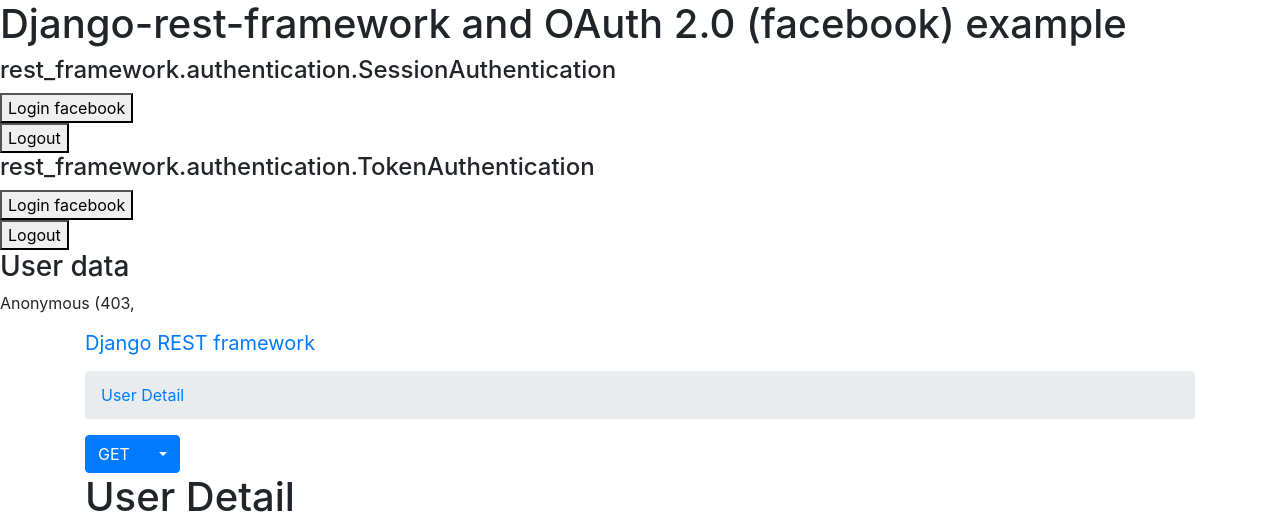
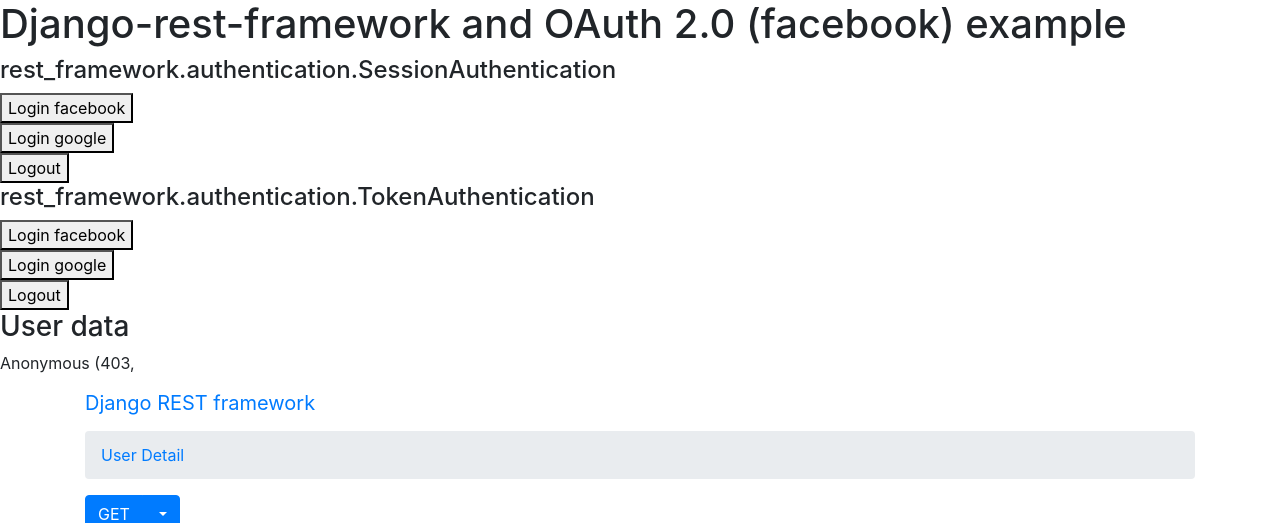
Before and after one commit to st4lk/django-rest-social-auth, a Django app: page / in a window 1280 px wide. Shown: the top 523 px of the page. Run offline with Django 3.2, Linux system fonts and the light colour scheme; some libraries are stand-ins or nearby versions.

Commit message:
add google auth to example

```diff
--- a/example_project/templates/home.html
+++ b/example_project/templates/home.html
@@ -10,12 +10,14 @@
     <h1>Django-rest-framework and OAuth 2.0 (facebook) example</h1>
     <div>
         <h4>rest_framework.authentication.SessionAuthentication</h4>
-        <div><button id="login_session">Login facebook</button></div>
+        <div><button id="login_session_facebook">Login facebook</button></div>
+        <div><button id="login_session_google">Login google</button></div>
         <div><button id="logout_session">Logout</button></div>
     </div>
     <div>
         <h4>rest_framework.authentication.TokenAuthentication</h4>
-        <div><button id="login_token">Login facebook</button></div>
+        <div><button id="login_token_facebook">Login facebook</button></div>
+        <div><button id="login_token_google">Login google</button></div>
         <div><button id="logout_token">Logout</button></div>
     </div>
     <div>
@@ -42,7 +44,6 @@
         }
         return cookieValue;
     }
-    var csrftoken = getCookie('csrftoken');
 
     function csrfSafeMethod(method) {
         // these HTTP methods do not require CSRF protection
@@ -51,7 +52,7 @@
     $.ajaxSetup({
         beforeSend: function(xhr, settings) {
             if (!csrfSafeMethod(settings.type) && !this.crossDomain) {
-                xhr.setRequestHeader("X-CSRFToken", csrftoken);
+                xhr.setRequestHeader("X-CSRFToken", getCookie('csrftoken'));
             }
         }
     });
@@ -79,17 +80,40 @@
         $("#user_data_header").html("User data");
     }
 
-    $('#login_session').click(function(){
-        hello('facebook').login().then(function(auth) {
+    function loginUserSession(network, oauth_code){
         $.ajax({
             method: "POST",
             url: "{% url 'login_social_session' %}",
-                data: {provider: auth.network, code: auth.authResponse.code},
+            data: {provider: network, code: oauth_code},
         }).done(function( data ) {
             showUser(data, 'session');
         }).fail(function(error){
             blankUser(''.concat('(', error.status, ', ', error.statusText, ')'));
         });
+    }
+
+    function loginUserToken(network, oauth_code){
+        $.ajax({
+            method: "POST",
+            url: "{% url 'login_social_token_user' %}",
+            data: {provider: network, code: oauth_code},
+        }).done(function( data ) {
+            showUser(data, 'token');
+            localStorage.setItem('token', data.token);
+        });
+    }
+
+    $('#login_session_facebook').click(function(){
+        hello('facebook').login().then(function(auth) {
+            loginUserSession('facebook', auth.authResponse.code);
+        }, function(e) {
+            alert('Signin error: ' + e.error.message);
+        });
+    });
+
+    $('#login_session_google').click(function(){
+        hello('google').login().then(function(auth) {
+            loginUserSession('google-oauth2', auth.authResponse.code);
         }, function(e) {
             alert('Signin error: ' + e.error.message);
         });
@@ -103,16 +127,17 @@
         });
     });
 
-    $('#login_token').click(function(){
+    $('#login_token_facebook').click(function(){
         hello('facebook').login().then(function(auth) {
-            $.ajax({
-                method: "POST",
-                url: "{% url 'login_social_token_user' %}",
-                data: {provider: auth.network, code: auth.authResponse.code},
-            }).done(function( data ) {
-                showUser(data, 'token');
-                localStorage.setItem('token', data.token);
+            loginUserToken('facebook', auth.authResponse.code);
+        }, function(e) {
+            alert('Signin error: ' + e.error.message);
         });
+    });
+
+    $('#login_token_google').click(function(){
+        hello('google').login().then(function(auth) {
+            loginUserToken('google-oauth2', auth.authResponse.code);
         }, function(e) {
             alert('Signin error: ' + e.error.message);
         });
@@ -151,6 +176,7 @@
     hello.init(
         {
             facebook: 295137440610143,
+            google: '976099811367-ihbmg1pfnniln9qgfacleiu41bhl3fqn.apps.googleusercontent.com',
         },
         {
             redirect_uri: 'http://restsocialexample.com:8000/',
--- a/example_project/users/views.py
+++ b/example_project/users/views.py
@@ -18,7 +18,6 @@
 
 class LogoutSessionView(APIView):
 
-    @method_decorator(ensure_csrf_cookie)
     def get(self, request, *args, **kwargs):
         logout(request)
         return Response(status=status.HTTP_204_NO_CONTENT)
```
Also changed, not shown: example_project/config/settings.py (+9 -1 lines), example_project/users/social_pipeline.py (+15 -5 lines). Lines whose indentation alone changed are shown as unchanged.
